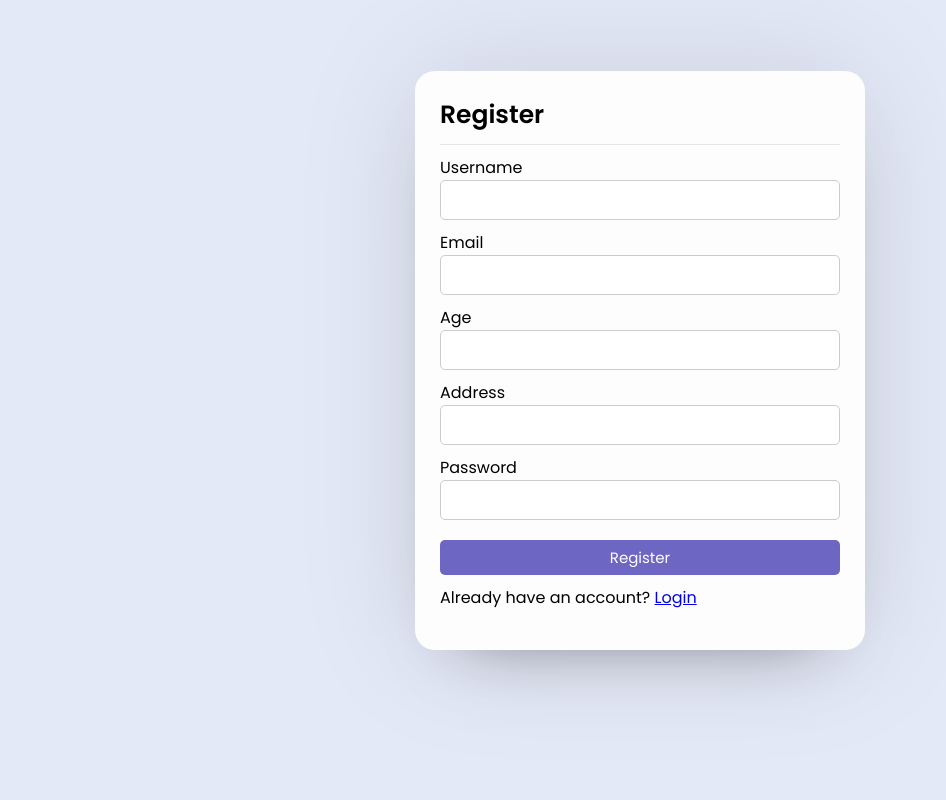
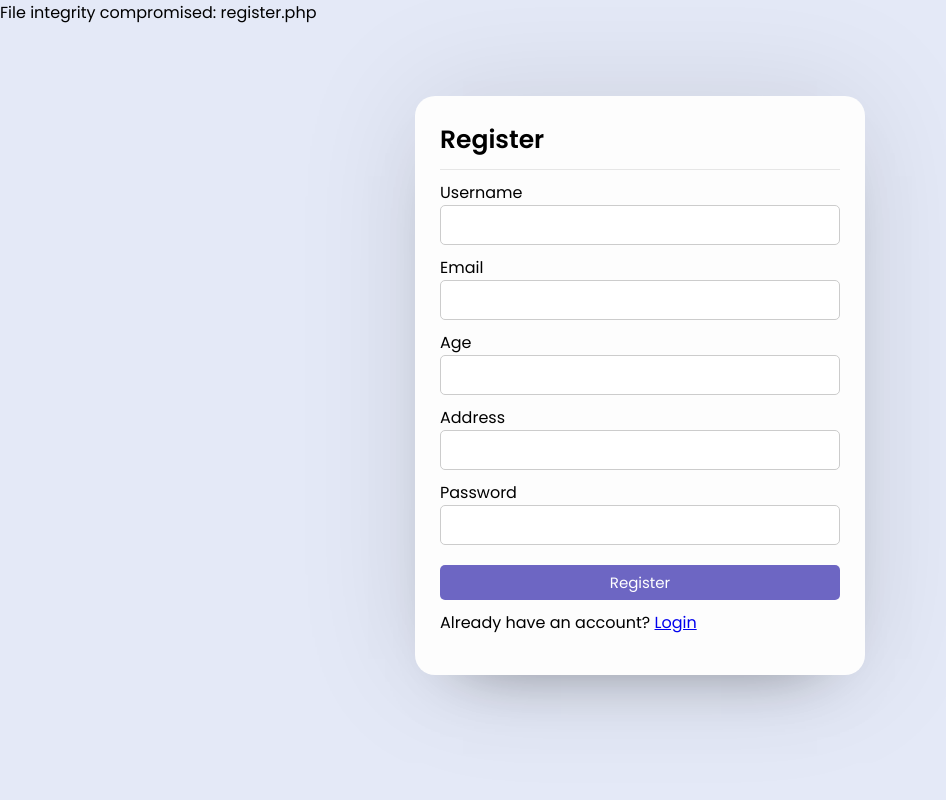
Before and after one commit to yuvan88/TARUMT-Voting-Systems, a PHP site: page /TARUMT-Voting-Systems/register.php in a window 1280 px wide. Shown: the whole page, without its empty margins (0-946 px from the left). Run offline with PHP 8.4, Linux system fonts and the light colour scheme.

Commit message:
security register

```diff
--- a/register.php
+++ b/register.php
@@ -18,6 +18,31 @@ function decrypt_data($data) {
     $iv = substr(hash('sha256', 'iv-secret'), 0, 16);
     return openssl_decrypt(base64_decode($data), ENCRYPTION_METHOD, $key, 0, $iv);
 }
+
+// Function to check file integrity
+function check_file_integrity($file_path, $expected_hash) {
+    if (!file_exists($file_path)) {
+        echo "File does not exist: " . $file_path;
+        return;
+    }
+
+    // Generate the hash of the file
+    $file_hash = hash_file('sha256', $file_path);
+
+    // Check if the hash matches the expected value
+    if ($file_hash === $expected_hash) {
+        echo "File integrity verified: " . basename($file_path);
+    } else {
+        echo "File integrity compromised: " . basename($file_path);
+    }
+}
+
+// Example usage of the function (Replace with actual file path and expected hash)
+$expected_hash = 'expected-hash-value';  // Replace this with the actual expected hash for the file
+$file_path = __FILE__;  // This will automatically get the current file's path
+
+// Perform file integrity check
+check_file_integrity($file_path, $expected_hash);
 
 if (isset($_POST['submit'])) {
     // Sanitize and validate inputs
```
